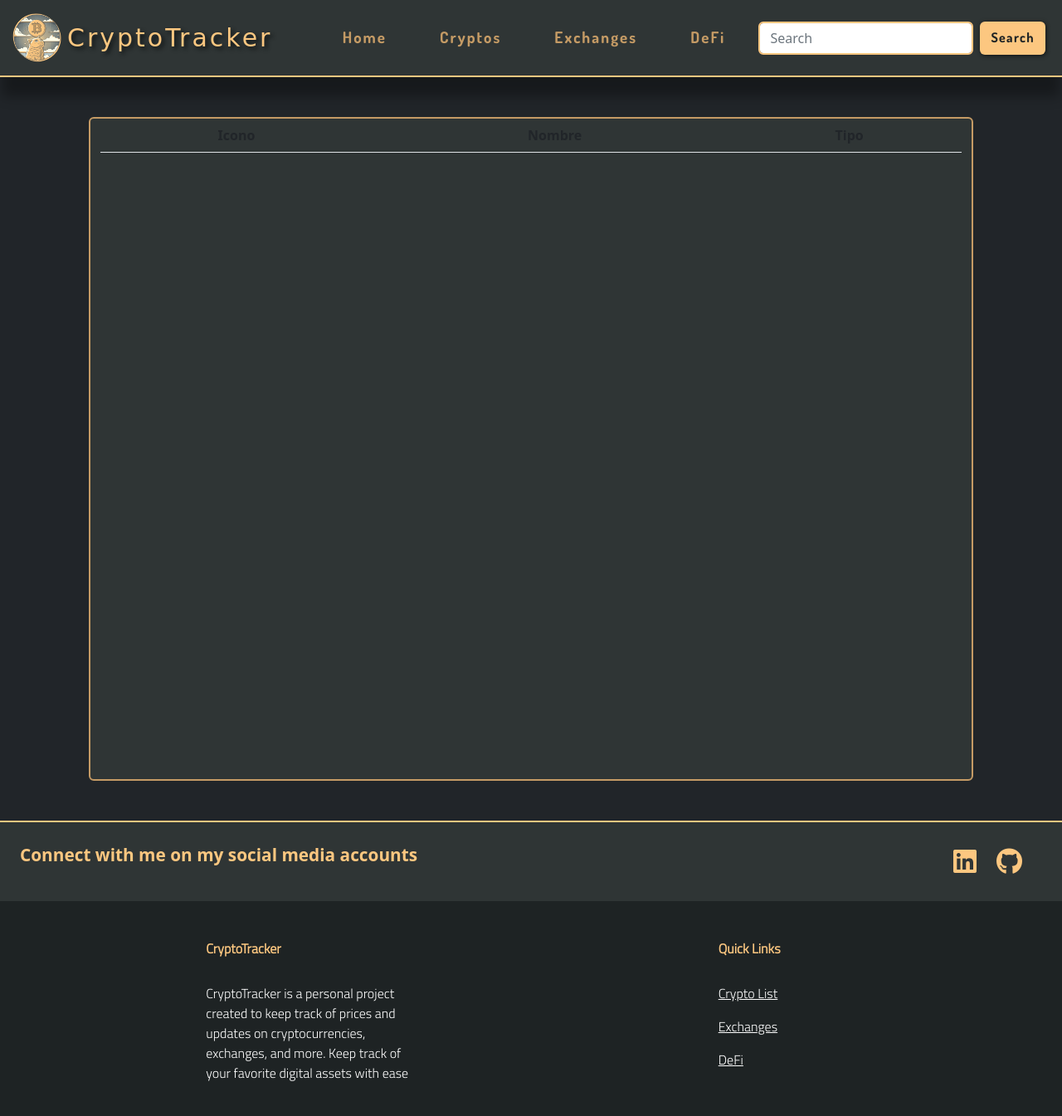
After one commit to Joelarias1/cripto-tracker, a Django app: page /coin-list in a window 1280 px wide. The commit adds this page. Shown: the whole page at 83% size. Run offline with Django 4.2, Linux system fonts and the light colour scheme; lists and menus that the app fills with data are empty; some libraries are stand-ins or nearby versions; some web fonts are replaced.

Commit message:
New view coin-list, templates fix

```diff
--- a/cointracker/urls.py
+++ b/cointracker/urls.py
@@ -3,6 +3,7 @@ from . import views
 
 
 urlpatterns = [
-    path('', views.welcome, name='welcome'),
-    path('coin/<str:coin_id>/', views.coin_detail, name='coin_detail')
+    path('welcome', views.welcome, name='welcome'),
+    path('coin/<str:coin_id>/', views.coin_detail, name='coin_detail'),
+    path('coin-list', views.coinlist, name='coin-list')
 ]
--- a/cointracker/views.py
+++ b/cointracker/views.py
@@ -5,24 +5,44 @@ import requests
 import plotly.graph_objects as go
 
 
-def welcome(request):
-    cg = CoinGeckoAPI()
-    #Exchange Count
-    url = 'https://api.coingecko.com/api/v3/exchanges'
-    response = requests.get(url)
-    total_exchanges = response.headers
+# def welcome(request):
+#     cg = CoinGeckoAPI()
+#     #Exchange Count
+#     url = 'https://api.coingecko.com/api/v3/exchanges'
+#     response = requests.get(url)
+#     total_exchanges = response.headers
 
-    #CryptoCount
-    crypto_count = cg.get_global()
+#     #CryptoCount
+#     crypto_count = cg.get_global()
 
-    #Return
-    context = {'exchange': total_exchanges, 'crypto_count': crypto_count}
-    return render(request, "cointracker/welcome.html", context)
+#     #Return
+#     context = {'exchange': total_exchanges, 'crypto_count': crypto_count}
+#     return render(request, "cointracker/welcome.html", context)
 
 
-# def welcome(request):
+def welcome(request):
 
-#     return render(request, "cointracker/welcome.html")
+    return render(request, "cointracker/welcome.html")
+
+
+
+def coinlist(request):
+    # cg = CoinGeckoAPI()
+    # exchanges = cache.get('exchanges_list')
+    # if exchanges is None:
+    #     # Si los datos no están en cache, obtenerlos de la API
+    #     exchanges = cg.get_exchanges_list()
+    #     # Guardar los datos en cache con una clave 'exchanges_list'
+    #     cache.set('exchanges_list', exchanges, 3600)  # guardar en cache durante 1 hora
+    # # Procesar los datos para mostrar en la vista
+    # for exchange in exchanges:
+    #     exchange_id = exchange['id']
+    #     exchange_data = cg.get_exchanges_by_id(exchange_id)
+    #     exchange['centralized'] = exchange_data['centralized']
+    # context = {'exchanges': exchanges}
+
+    return render(request, 'cointracker/coin-list.html')
+
 
 
 
@@ -44,21 +64,6 @@ def get_trending_coins():
     return trending_coins
 
 
-def get_exchanges():
-  response = requests.get("https://api.coingecko.com/api/v3/exchanges?per_page=10&page=1")
-
-  if response.status_code == 200:
-    data = response.json()
-    exchanges = []
-
-    for exchange in data:
-      exchanges.append(exchange)
-
-    return exchanges
-  else:
-    return []
-
-
 def get_top_coins_with_ath():
     cg = CoinGeckoAPI()
     coins = cg.get_coins_markets(vs_currency='usd', order='market_cap_desc', per_page=30, page=1, sparkline=False)
@@ -67,9 +72,6 @@ def get_top_coins_with_ath():
         coin['ath'] = '${:,.2f}'.format(coin['ath'])
         coin['ath_change_percentage'] = '{:,.2f}%'.format(coin['ath_change_percentage'])
     return coins
-
-
-
 
 
 
--- a/criptofolio/static/style.css
+++ b/criptofolio/static/style.css
@@ -23,6 +23,10 @@
 
 .card-border-top{
   border-top: 20px solid var(--nav-text-color);
+}
+
+.border-gold-all{
+  border: 2px solid var(--nav-text-color-fade);
 }
 
 .border-gold-light{
@@ -67,7 +71,9 @@
 
 .bg-nav{
   background-color: var(--bg-color2);
-  box-shadow: 0px 0px 25px 1px var(--shadow-text);
+  -webkit-box-shadow: 0px 26px 14px -3px rgba(0,0,0,0.32);
+  -moz-box-shadow: 0px 26px 14px -3px rgba(0,0,0,0.32);
+  box-shadow: 0px 26px 14px -3px rgba(0,0,0,0.32);
   border-bottom: 2px solid var(--nav-text-color);
 }
 
@@ -240,8 +246,14 @@
 
 /* Footer */
 
-.socials{
-  font-size: 1.5rem;
+.social{
+  font-size: 1.3rem;
+}
+
+.social-icons:hover{
+  transform: scale(1.05);
+  text-shadow: 1px 1px 8px var(--nav-text-color);
+  color: var(--nav-text-color);
 }
 
 .text-footer{
--- a/criptofolio/templates/cointracker/base_template.html
+++ b/criptofolio/templates/cointracker/base_template.html
@@ -28,10 +28,10 @@
       <div class="collapse navbar-collapse" id="navbarSupportedContent">
         <ul class="navbar-nav ms-auto">
           <li class="nav-item mx-4">
-            <a class="nav-link" href="#">Home</a>
+            <a class="nav-link" href="{% url 'welcome' %}">Home</a>
           </li>
           <li class="nav-item mx-4">
-            <a class="nav-link" href="#">Cryptos</a>
+            <a class="nav-link" href="{% url 'coin-list' %}">Cryptos</a>
           </li>
           <li class="nav-item mx-4">
             <a class="nav-link" href="#">Exchanges</a>
@@ -47,14 +47,62 @@
       </div>
     </div>
   </nav>
-  {% block content %}{% endblock %}
+
+  {% block content %}
+  {% endblock %}
 
 
+    <footer class="text-center text-lg-start text-white bg-header border-gold-light">
+      <section class="d-flex justify-content-between p-4 bg-information">
+        <div class="me-5">
+          <p class="fw-bold color-gold social">Connect with me on my social media accounts</p>
+        </div>
+        <div class="d-flex align-items-center">
+          <a href="https://www.linkedin.com/in/joelariasparra/" target=”_blank”  class="color-gold me-4">
+            <i class="fab fa-2x fa-linkedin social-icons"></i>
+          </a>
+          <a href="https://github.com/Joelarias1" target=”_blank”  class="color-gold me-4">
+            <i class="fab fa-2x fa-github social-icons"></i>
+          </a>
+        </div>
+      </section>
+      <section class="links">
+        <div class="container text-center text-md-start mt-5">
+          <div class="row mt-3">
+            <div class="col-md-3 col-lg-4 col-xl-3 mx-auto mb-4">
+              <h6 class="fw-bold color-gold text-footer">CryptoTracker</h6>
+              <hr class="mb-1 mt-0 d-inline-block mx-auto" />
+              <p class="text-footer cloud-color">
+                CryptoTracker is a personal project created to keep track of prices and updates on cryptocurrencies,
+                exchanges, and more. Keep track of your favorite digital assets with ease
+              </p>
+            </div>
 
-<script src="https://cdn.jsdelivr.net/npm/bootstrap@5.2.3/dist/js/bootstrap.bundle.min.js"></script>
-<script src="https://ajax.googleapis.com/ajax/libs/jquery/3.6.0/jquery.min.js"></script>
-<script src="https://cdnjs.cloudflare.com/ajax/libs/popper.js/2.4.4/esm/popper.min.js"></script>
-<script src="https://kit.fontawesome.com/618b0502f2.js" crossorigin="anonymous"></script>
+            <div class="col-md-3 col-lg-2 col-xl-2 mx-auto mb-4 text-footer color-cloud">
+              <h6 class="fw-bold color-gold">Quick Links</h6>
+              <hr class="mb-1 mt-0 d-inline-block mx-auto" />
+              <p>
+                <a href="#!" class="text-white">Crypto List</a>
+              </p>
+              <p>
+                <a href="#!" class="text-white">Exchanges</a>
+              </p>
+              <p>
+                <a href="#!" class="text-white">DeFi</a>
+              </p>
+
+            </div>
+
+          </div>
+
+        </div>
+      </section>
+    </footer>
+
+  <script src="https://cdn.jsdelivr.net/npm/bootstrap@5.2.3/dist/js/bootstrap.bundle.min.js"></script>
+  <script src="https://ajax.googleapis.com/ajax/libs/jquery/3.6.0/jquery.min.js"></script>
+  <script src="https://cdnjs.cloudflare.com/ajax/libs/popper.js/2.4.4/esm/popper.min.js"></script>
+  <script src="https://kit.fontawesome.com/618b0502f2.js" crossorigin="anonymous"></script>
 
 
 </body>
--- a/criptofolio/templates/cointracker/coin-detail.html
+++ b/criptofolio/templates/cointracker/coin-detail.html
@@ -151,12 +151,6 @@
         {% endfor %}
       </tbody>
     </table>
-
-
-
-
-
-
   </div>
 
 
--- /dev/null
+++ b/criptofolio/templates/cointracker/coin-list.html
@@ -0,0 +1,40 @@
+{% extends 'cointracker/base_template.html' %}
+
+<head>
+  {% load static %}
+  {% block title %}CryptoTracker - CoinList {% endblock %}
+</head>
+
+</head>
+<body>
+  {% block content %}
+  <div class="container-fluid">
+    <div class="row text-center bg-dark justify-content-center">
+      <div class="col-md-10 bg-information my-5 mx-2 rounded border-gold-all"  style="height: 100vh">
+        <table class="table">
+          <thead>
+            <tr>
+              <th>Icono</th>
+              <th>Nombre</th>
+              <th>Tipo</th>
+            </tr>
+          </thead>
+          <tbody>
+            {% for exchange in exchanges %}
+            <tr>
+              <td><img src="{{ exchange.image }}" alt="{{ exchange.name }}"></td>
+              <td>{{ exchange.name }}</td>
+              <td>{{ exchange.centralized }}</td>
+            </tr>
+            {% endfor %}
+          </tbody>
+        </table>
+
+
+
+      </div>
+    </div>
+  </div>
+  {% endblock %}
+  </body>
+  </html>
```
Also changed, not shown: criptofolio/templates/cointracker/welcome.html (+1 -48 lines), 1 other file.
